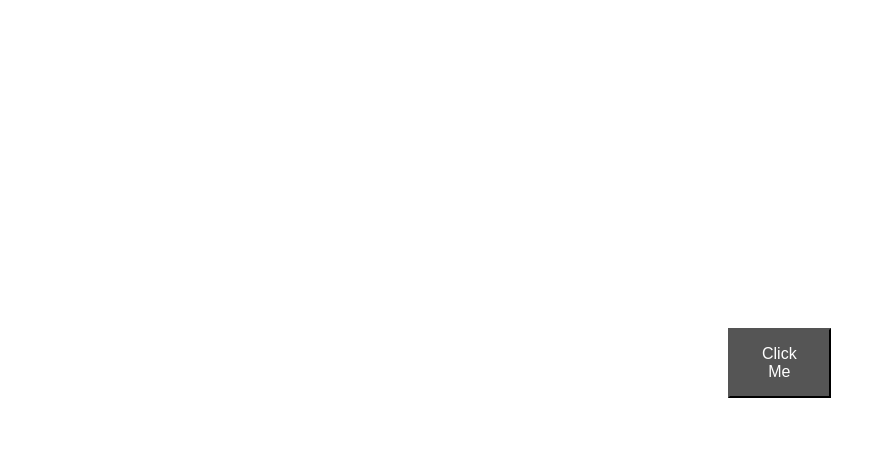
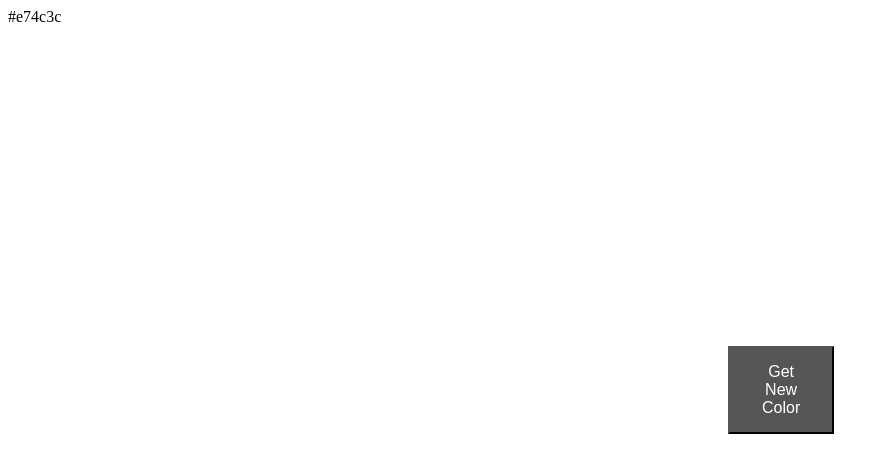
Before and after one commit to kanyi-dev/js-projects, a plain HTML site: page js-1/index.html in a window 1280 px wide. Shown: the top 472 px of the page, without its empty margins (0-889 px from the left). Drawn offline with Linux system fonts and the light colour scheme.

Commit message:
set new html

```diff
--- a/js-1/index.html
+++ b/js-1/index.html
@@ -8,6 +8,9 @@
     <script src="./app.js" defer></script>
 </head>
 <body>
-    <button>Click Me</button>
+    <div class="color">
+        <span id="hex">#e74c3c</span>
+        <button>Get New Color</button>
+    </div>
 </body>
 </html>
```
